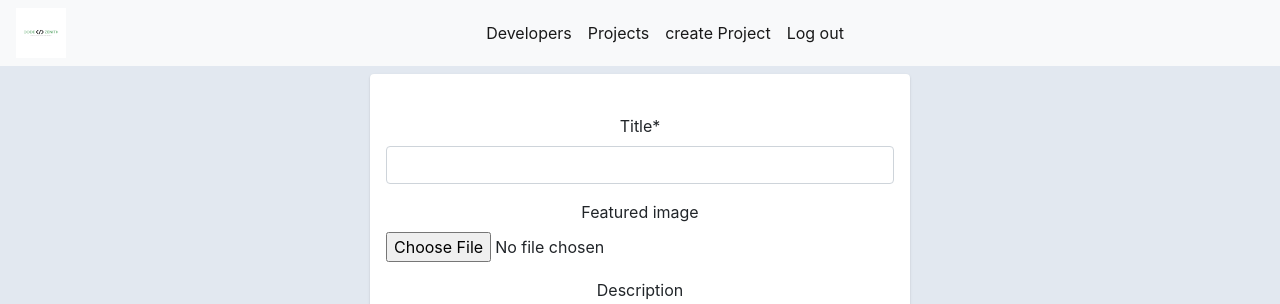
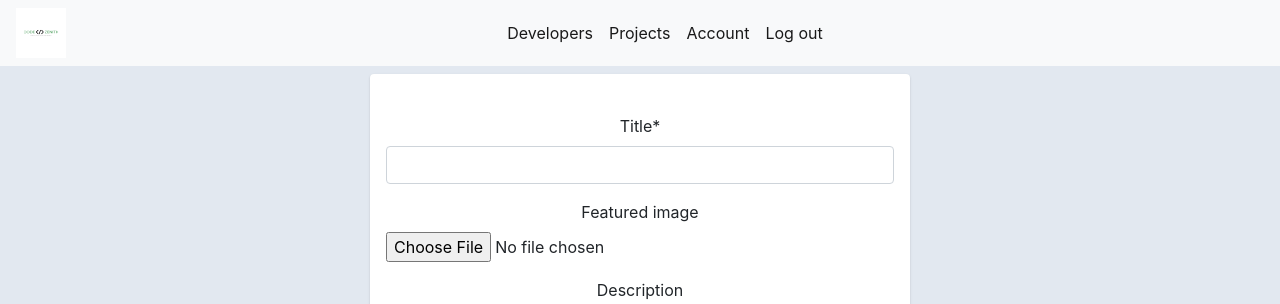
Before and after one commit to asimvyl/community, a Django app: page /projects/project_form in a window 1280 px wide. Shown: the top 304 px of the page. Run offline with Django 4.2, Linux system fonts and the light colour scheme; a user stored in the database is signed in; data comes from the database, SQL or seed files in the repository; both versions use the stored data as it was after the commit; some libraries are stand-ins or nearby versions.

Commit message:
navbar text changed

```diff
--- a/develepors/templates/navbar.html
+++ b/develepors/templates/navbar.html
@@ -16,7 +16,7 @@
         </li>
         {% if request.user.is_authenticated %}
         <li class="nav-item active">
-          <a class="nav-link" href="{% url 'user_account' %}">create Project</a>
+          <a class="nav-link" href="{% url 'user_account' %}">Account</a>
         </li>
         <li class="nav-item active">
           <a class="nav-link" href="{% url 'log_out' %}">Log out</a>
```
Also changed, not shown: develepors/db.sqlite3.
